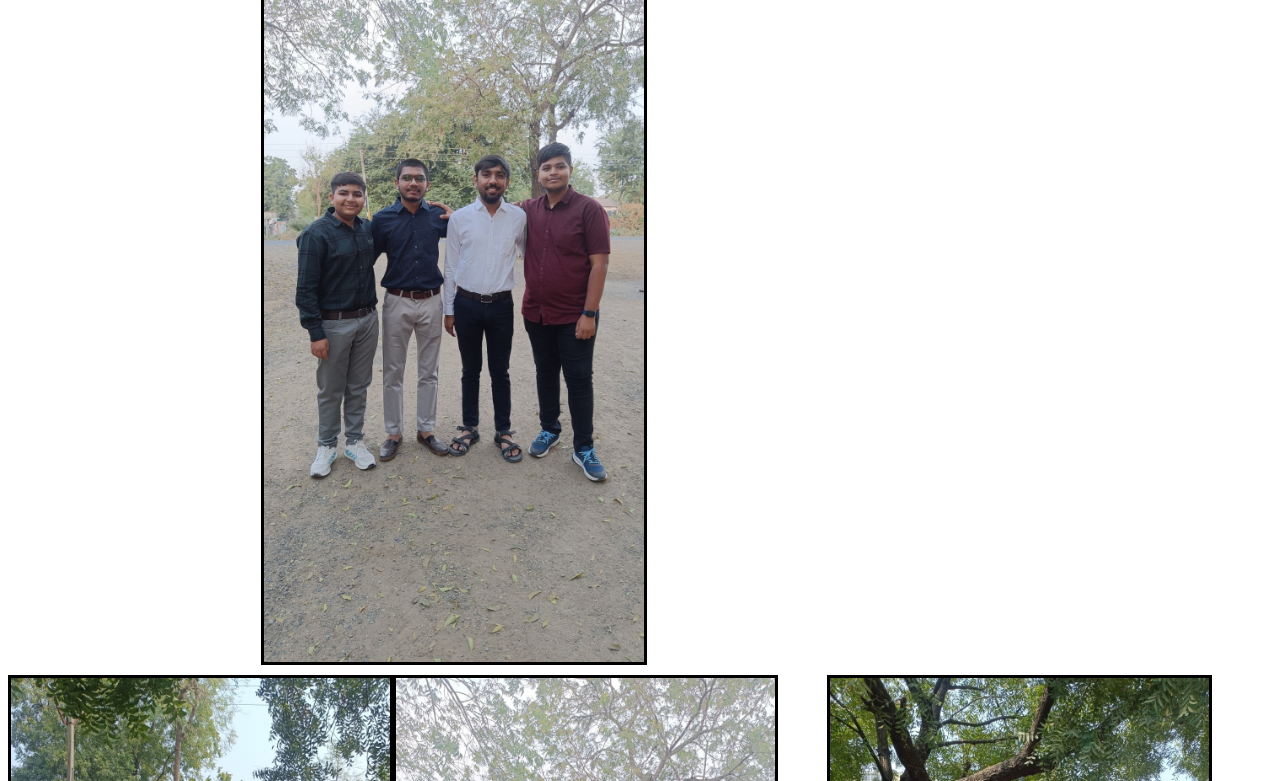
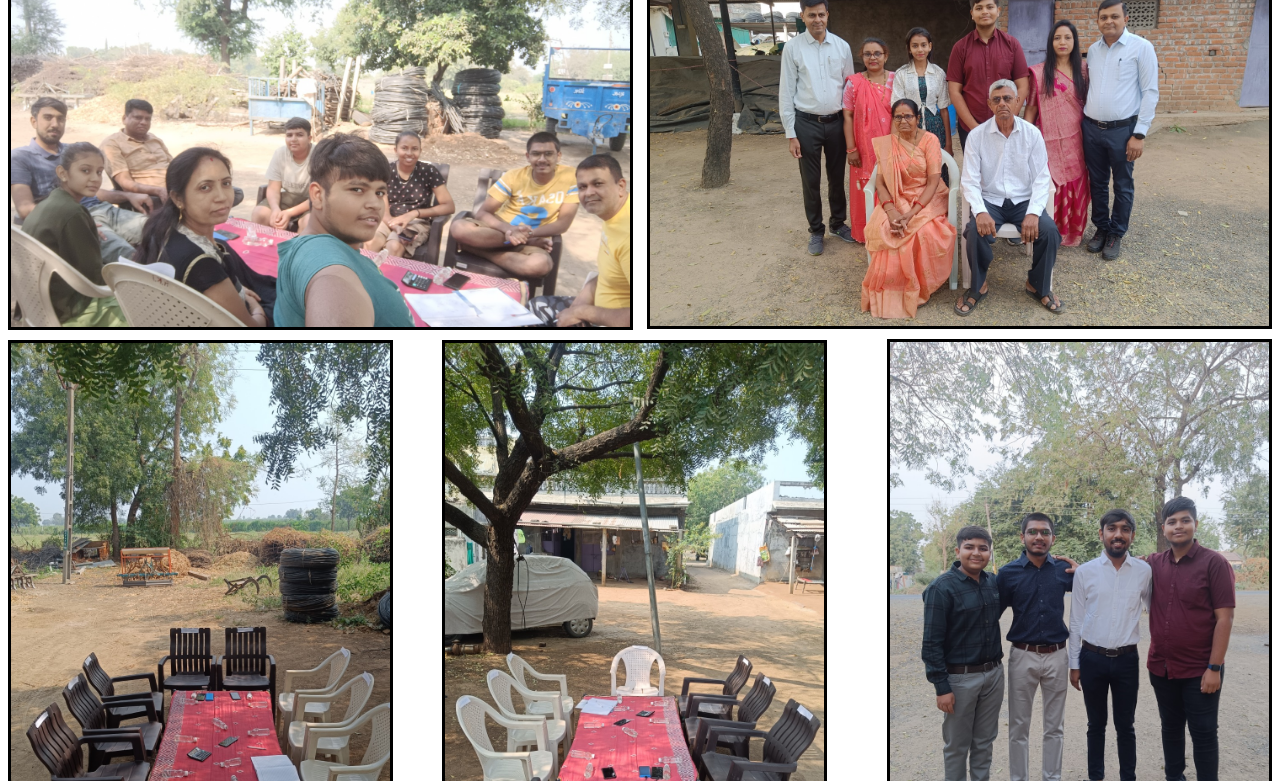
Before and after one commit to Shlokpatel2612/Bhojani-Group, a plain HTML site: page gallery.html in a window 1280 px wide. Shown: the part 138-919 px from the top of the page. Drawn offline with Linux system fonts and the light colour scheme.

Commit message:
Update gallery.html fixed image problem

```diff
--- a/gallery.html
+++ b/gallery.html
@@ -24,7 +24,7 @@
         <a href="https://twitter.com/Bhojani_Group" target="_blank"><i class="fa-brands fa-x-twitter"></i></a>
     </div>
     <div class="gallery">
-        <img src="Meeting.jpg class=a"
+        <img src="Meeting.jpg" class="a">
         <img src="shlokfamily.jpg" class="b">
         <img src="brothers.jpg" class="c">
         <img src="meeting1.jpg" class="d">
```
